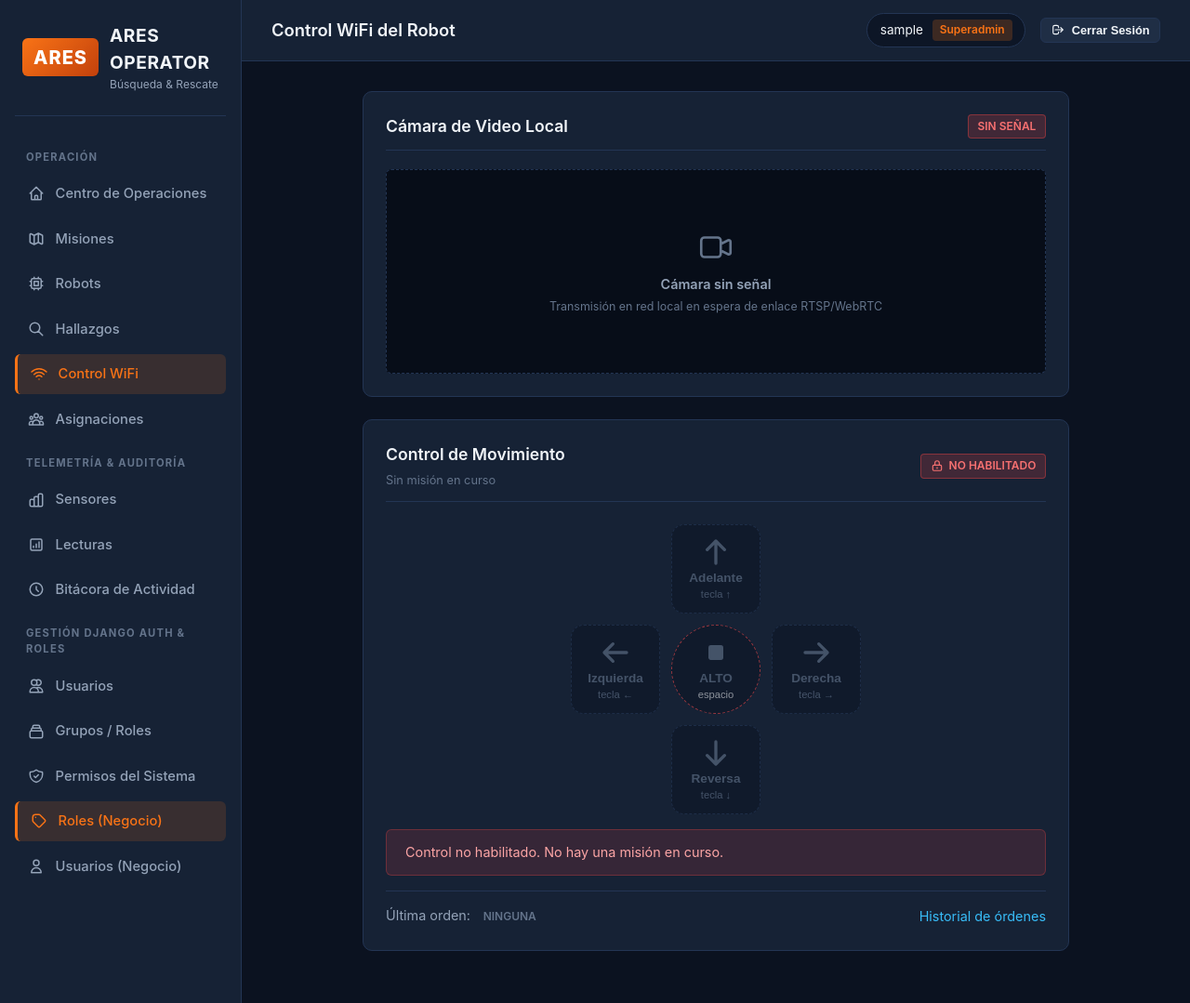
After one commit to UTVAM-Software/2026-III-Ares, a Django app: page /control-wifi/ in a window 1280 px wide. The commit adds this page. Shown: the whole page at 93% size. Run offline with Django 5.2, Linux system fonts and the light colour scheme; a user stored in the database is signed in; tables that the repository leaves empty hold one stand-in row (values such as "Sample post"); parts of the project's set-up code (start-up, migrations or seed data) failed here and were passed over.

Commit message:
Agregar Control WiFi y ajustes del menu y Centro de Operaciones

```diff
--- a/core/test_security.py
+++ b/core/test_security.py
@@ -223,7 +223,7 @@ class SecurityRegressionTests(TestCase):
             urls=importlib.import_module(prefix+'.urls').urlpatterns
             for item in urls:
                 name=item.name
-                if name.startswith('device_') or name in ('mision_cambiar_estado','mision_control'): continue
+                if name.startswith('device_') or name in ('mision_cambiar_estado','mision_control','control_wifi_orden','control_wifi_estado'): continue  # [MODIFICADO] rutas JSON del Control WiFi
                 pk=None
                 if '<' in str(item.pattern):
                     slug=name.replace('auth_','').rsplit('_',1)[0]
--- a/core/urls.py
+++ b/core/urls.py
@@ -1,6 +1,7 @@
 from django.urls import path
 from .views import (
     DashboardView, MisionControlView,
+    ControlWifiView, ControlWifiOrdenView, ControlWifiEstadoView,  # [NUEVO]
     MisionListView, MisionDetailView, MisionCreateView, MisionUpdateView, MisionDeleteView, MisionCambiarEstadoView,
     RobotListView, RobotCreateView, RobotUpdateView, RobotDeleteView,
     AsignacionListView, AsignacionCreateView, AsignacionUpdateView, AsignacionDeleteView,
@@ -47,4 +48,10 @@ urlpatterns = [
     path('hallazgos/<uuid:pk>/editar/', HallazgoUpdateView.as_view(), name='hallazgo_update'),
     path('hallazgos/<uuid:pk>/eliminar/', HallazgoDeleteView.as_view(), name='hallazgo_delete'),
     path('misiones/<uuid:pk>/control/', MisionControlView.as_view(), name='mision_control'),
+
+
+    # [NUEVO] Control WiFi (Administrador y Operador responsable)
+    path('control-wifi/', ControlWifiView.as_view(), name='control_wifi'),
+    path('control-wifi/<uuid:pk>/orden/', ControlWifiOrdenView.as_view(), name='control_wifi_orden'),
+    path('control-wifi/<uuid:pk>/estado/', ControlWifiEstadoView.as_view(), name='control_wifi_estado'),
 ]
--- a/core/views.py
+++ b/core/views.py
@@ -277,3 +277,69 @@ class MisionControlView(AccessMixin,DetailView):
             record(request.user,'Orden rechazada','Validación rechazada',mission)
             messages.error(request,' '.join(error for errors in form.errors.values() for error in errors))
         return redirect('core:dashboard')
+
+
+# ---------------------------------------------------------------------------
+# [NUEVO] Control WiFi del robot: lo usan el Administrador y el Operador
+# responsable de una misión en curso. Usa las mismas órdenes y validaciones
+# que el resto de ARES (el robot las recoge con su credencial).
+# ---------------------------------------------------------------------------
+def wifi_mission(user, pk=None):
+    """Misión en curso que el usuario puede controlar (Administrador: cualquiera; Operador: solo la suya)."""
+    current=role(user)
+    if current not in ('Administrador','Operador') or not allowed(user,Orden,'add'):
+        raise PermissionDenied('El control WiFi es exclusivo para administradores y operadores.')
+    qs=Mision.objects.select_related('robot').filter(estado='en_curso')
+    if current=='Operador': qs=qs.filter(operador_responsable=business_user(user))
+    if pk is not None: qs=qs.filter(pk=pk)
+    return qs.order_by('-inicio').first()
+
+class ControlWifiView(AresLoginRequiredMixin,View):
+    """Sección siempre visible para quien puede ver órdenes; solo se habilita para quien puede controlar."""
+    def get(self,request):
+        user=request.user
+        if not allowed(user,Orden,'view'): raise PermissionDenied('Sin acceso a la sección de control.')
+        puede_mandar=role(user) in ('Administrador','Operador') and allowed(user,Orden,'add')
+        mision=wifi_mission(user) if puede_mandar else None
+        habilitado=mision is not None
+        motivo=''
+        if not habilitado:
+            # Misión en curso visible para el usuario, solo para mostrar su nombre.
+            mision=missions(user).filter(estado='en_curso').select_related('robot').order_by('-inicio').first()
+            if not puede_mandar: motivo='Tu rol solo puede consultar esta sección.'
+            elif mision: motivo='No eres el operador responsable de la misión en curso.'
+            else: motivo='No hay una misión en curso.'
+        return render(request,'core/control_wifi.html',{'mision':mision,'habilitado':habilitado,'motivo':motivo})
+
+class ControlWifiOrdenView(AresLoginRequiredMixin,View):
+    http_method_names=['post']
+    def post(self,request,pk):
+        from datetime import timedelta
+        from django.http import JsonResponse
+        from django.utils import timezone
+        from django.db.models import Max
+        with transaction.atomic():
+            mission=wifi_mission(request.user,pk)
+            if not mission: return JsonResponse({'ok':False,'mensaje':'La misión no está en curso o no tienes permiso para controlarla.'},status=404)
+            Robot.objects.select_for_update().get(pk=mission.robot_id)
+            mission=Mision.objects.select_for_update().get(pk=mission.pk)
+            assignment=mission.asignaciones.filter(usuario_id=mission.operador_responsable_id).first()
+            if not assignment: return JsonResponse({'ok':False,'mensaje':'La misión no tiene operador responsable asignado.'},status=400)
+            last=Orden.objects.filter(asignacion=assignment).aggregate(last=Max('secuencia'))['last'] or 0
+            form=OrdenForm(actor=request.user,data={'asignacion':assignment.pk,'secuencia':last+1,'accion':request.POST.get('accion'),
+                'duracion_ms':500,'vencimiento':(timezone.now()+timedelta(seconds=2)).isoformat()})
+            if form.is_valid():
+                order=form.save()
+                record(request.user,f'Orden WiFi: {order.accion}','Pendiente de confirmación',mission)
+                return JsonResponse({'ok':True,'mensaje':'Orden enviada. Esperando confirmación del robot.'})
+            record(request.user,'Orden WiFi rechazada','Validación rechazada',mission)
+            return JsonResponse({'ok':False,'mensaje':' '.join(error for errors in form.errors.values() for error in errors)},status=400)
+
+class ControlWifiEstadoView(AresLoginRequiredMixin,View):
+    def get(self,request,pk):
+        from django.http import JsonResponse
+        mission=wifi_mission(request.user,pk)
+        if not mission: return JsonResponse({'ok':False,'mensaje':'La misión ya no está en curso.'},status=404)
+        last=Orden.objects.filter(asignacion__mision=mission).order_by('-secuencia').first()
+        return JsonResponse({'ok':True,'conectado':mission.robot.conectado,
+            'ultima':{'accion':last.accion,'estado':last.estado_confirmacion} if last else None})
--- a/templates/base.html
+++ b/templates/base.html
@@ -53,11 +53,11 @@
           </a>
         </li>
         {% endif %}
-        {% if ares_can.view_orden %}{# [MODIFICADO] Solo se muestra si el rol puede verlo #}
+        {% if ares_can.view_orden %}{# [MODIFICADO] "Órdenes" se sustituye por "Control WiFi" (el historial de órdenes se abre desde ahí) #}
         <li>
-          <a href="{% url 'core:orden_list' %}" class="ares-nav-link {% if 'orden' in request.resolver_match.url_name %}active{% endif %}">
-            <svg class="ares-nav-icon" fill="none" stroke="currentColor" viewBox="0 0 24 24"><path stroke-linecap="round" stroke-linejoin="round" stroke-width="2" d="M13 10V3L4 14h7v7l9-11h-7z"/></svg>
-            Órdenes
+          <a href="{% url 'core:control_wifi' %}" class="ares-nav-link {% if 'control_wifi' in request.resolver_match.url_name or 'orden' in request.resolver_match.url_name %}active{% endif %}">
+            <svg class="ares-nav-icon" fill="none" stroke="currentColor" viewBox="0 0 24 24"><path stroke-linecap="round" stroke-linejoin="round" stroke-width="2" d="M8.111 16.404a5.5 5.5 0 017.778 0M12 20h.01m-7.08-7.071c3.904-3.905 10.236-3.905 14.141 0M1.394 9.393c5.857-5.857 15.355-5.857 21.213 0"/></svg>
+            Control WiFi
           </a>
         </li>
         {% endif %}
@@ -105,7 +105,7 @@
         <li>
           <a href="{% url 'usuarios:auth_user_list' %}" class="ares-nav-link {% if 'auth_user' in request.resolver_match.url_name %}active{% endif %}">
             <svg class="ares-nav-icon" fill="none" stroke="currentColor" viewBox="0 0 24 24"><path stroke-linecap="round" stroke-linejoin="round" stroke-width="2" d="M12 4.354a4 4 0 110 5.292M15 21H3v-1a6 6 0 0112 0v1zm0 0h6v-1a6 6 0 00-9-5.197M13 7a4 4 0 11-8 0 4 4 0 018 0z"/></svg>
-            Usuarios (Django Auth)
+            Usuarios
           </a>
         </li>
         {% endif %}
--- /dev/null
+++ b/templates/core/control_wifi.html
@@ -0,0 +1,200 @@
+{% extends 'base.html' %}
+{# [NUEVO] Control WiFi del robot (sustituye a "Órdenes" en el menú).                 #}
+{# Cámara arriba y cruceta de control abajo. Siempre visible; solo se habilita para   #}
+{# el Administrador y el Operador responsable cuando hay una misión en curso.         #}
+
+{% block title %}Control WiFi - ARES{% endblock %}
+{% block page_title %}Control WiFi del Robot{% endblock %}
+
+{% block extra_head %}
+<style>
+  .wifi-pad { display:grid; grid-template-columns:repeat(3, 96px); grid-template-rows:repeat(3, 96px); gap:12px; justify-content:center; margin:1.5rem 0 1rem; }
+  .wifi-btn { display:flex; flex-direction:column; align-items:center; justify-content:center; gap:4px; border-radius:14px; cursor:pointer;
+              border:1px solid var(--border-color); background:var(--bg-card-hover); color:var(--text-main); font-weight:700; font-size:.85rem;
+              transition:transform .08s, background-color .15s, border-color .15s; user-select:none; }
+  .wifi-btn svg { width:32px; height:32px; }
+  .wifi-btn small { font-size:.7rem; font-weight:400; color:var(--text-dim); }
+  .wifi-btn:hover:not(:disabled) { border-color:var(--primary); color:var(--primary); }
+  .wifi-btn.pulsado { transform:scale(.94); background:rgba(16,185,129,.25); border-color:var(--success); color:#34D399; }
+  .wifi-btn:disabled { background:var(--bg-input); color:var(--text-dim); border-style:dashed; cursor:not-allowed; opacity:.6; }
+  .wifi-alto { border-radius:50%; background:var(--danger); border-color:var(--danger); color:#fff; }
+  .wifi-alto small { color:rgba(255,255,255,.85); }
+  .wifi-alto:hover:not(:disabled) { color:#fff; border-color:#fff; }
+  .wifi-alto.pulsado { background:#DC2626; color:#fff; border-color:#fff; }
+  .wifi-badges { display:flex; gap:.5rem; align-items:center; flex-wrap:wrap; }
+  .wifi-badges .badge { display:inline-flex; align-items:center; gap:.35rem; }
+  .wifi-badges svg { width:14px; height:14px; }
+  .wifi-pie { display:flex; justify-content:space-between; align-items:center; flex-wrap:wrap; gap:.75rem;
+              border-top:1px solid var(--border-color); margin-top:1rem; padding-top:.9rem; font-size:.9rem; color:var(--text-muted); }
+  #wifi-aviso { text-align:center; font-size:.9rem; min-height:1.4rem; color:var(--text-muted); }
+  @media (max-width: 480px) { .wifi-pad { grid-template-columns:repeat(3, 84px); grid-template-rows:repeat(3, 84px); } }
+</style>
+{% endblock %}
+
+{% block content %}
+<div style="max-width:760px;margin:auto">
+
+  <!-- Parte superior: Cámara (movida desde el Centro de Operaciones) -->
+  <div class="ares-card">
+    <div class="ares-card-header">
+      <div>
+        <h3 class="ares-card-title">Cámara de Video Local</h3>
+      </div>
+      <span class="badge badge-vencida">Sin Señal</span>
+    </div>
+    <div class="ares-video-box">
+      <svg style="width: 42px; height: 42px;" fill="none" stroke="currentColor" viewBox="0 0 24 24"><path stroke-linecap="round" stroke-linejoin="round" stroke-width="1.5" d="M15 10l4.553-2.276A1 1 0 0121 8.618v6.764a1 1 0 01-1.447.894L15 14M5 18h8a2 2 0 002-2V8a2 2 0 00-2-2H5a2 2 0 00-2 2v8a2 2 0 002 2z"/></svg>
+      <span style="font-weight: 600; font-size: 0.9rem; color: var(--text-muted);">Cámara sin señal</span>
+      <span style="font-size: 0.78rem; margin-top: 0.25rem;">Transmisión en red local en espera de enlace RTSP/WebRTC</span>
+    </div>
+  </div>
+
+  <!-- Parte inferior: Control de movimiento (siempre visible) -->
+  <div class="ares-card">
+    <div class="ares-card-header">
+      <div>
+        <h3 class="ares-card-title">Control de Movimiento</h3>
+        <span style="font-size:.8rem;color:var(--text-dim);">
+          {% if mision %}{{ mision.nombre }} · Robot {{ mision.robot.codigo }}{% else %}Sin misión en curso{% endif %}
+        </span>
+      </div>
+      <div class="wifi-badges">
+        {% if habilitado %}
+          <span id="wifi-habilitado" class="badge badge-en_curso"><svg fill="none" stroke="currentColor" viewBox="0 0 24 24"><path stroke-linecap="round" stroke-linejoin="round" stroke-width="2" d="M9 12l2 2 4-4m6 2a9 9 0 11-18 0 9 9 0 0118 0z"/></svg>Habilitado</span>
+        {% else %}
+          <span id="wifi-habilitado" class="badge badge-vencida"><svg fill="none" stroke="currentColor" viewBox="0 0 24 24"><path stroke-linecap="round" stroke-linejoin="round" stroke-width="2" d="M12 15v2m-6 4h12a2 2 0 002-2v-6a2 2 0 00-2-2H6a2 2 0 00-2 2v6a2 2 0 002 2zm10-10V7a4 4 0 00-8 0v4h8z"/></svg>No habilitado</span>
+        {% endif %}
+        {% if mision %}
+          <span id="wifi-enlace" class="badge {% if mision.robot.conectado %}badge-en_curso{% elif habilitado %}badge-pendiente{% else %}badge-vencida{% endif %}"><svg fill="none" stroke="currentColor" viewBox="0 0 24 24"><path stroke-linecap="round" stroke-linejoin="round" stroke-width="2" d="M8.111 16.404a5.5 5.5 0 017.778 0M12 20h.01m-7.08-7.071c3.904-3.905 10.236-3.905 14.141 0M1.394 9.393c5.857-5.857 15.355-5.857 21.213 0"/></svg><span id="wifi-enlace-texto">{% if mision.robot.conectado %}Robot conectado{% else %}Robot sin enlace{% endif %}</span></span>
+        {% endif %}
+      </div>
+    </div>
+
+    <form id="wifi-form" {% if habilitado %}data-orden-url="{% url 'core:control_wifi_orden' mision.pk %}" data-estado-url="{% url 'core:control_wifi_estado' mision.pk %}" data-conectado="{% if mision.robot.conectado %}1{% else %}0{% endif %}"{% endif %}>
+      {% csrf_token %}
+      <div class="wifi-pad">
+        <span></span>
+        <button type="button" class="wifi-btn wifi-mov" data-accion="avanzar" aria-label="Adelante" {% if not habilitado or not mision.robot.conectado %}disabled{% endif %}>
+          <svg fill="none" stroke="currentColor" viewBox="0 0 24 24"><path stroke-linecap="round" stroke-linejoin="round" stroke-width="2.5" d="M5 10l7-7m0 0l7 7m-7-7v18"/></svg>Adelante<small>tecla ↑</small>
+        </button>
+        <span></span>
+        <button type="button" class="wifi-btn wifi-mov" data-accion="girar_izquierda" aria-label="Izquierda" {% if not habilitado or not mision.robot.conectado %}disabled{% endif %}>
+          <svg fill="none" stroke="currentColor" viewBox="0 0 24 24"><path stroke-linecap="round" stroke-linejoin="round" stroke-width="2.5" d="M10 19l-7-7m0 0l7-7m-7 7h18"/></svg>Izquierda<small>tecla ←</small>
+        </button>
+        <button type="button" class="wifi-btn wifi-alto" data-accion="parar" aria-label="Alto" {% if not habilitado %}disabled{% endif %}>
+          <svg fill="currentColor" viewBox="0 0 24 24"><rect x="6" y="6" width="12" height="12" rx="2"/></svg>ALTO<small>espacio</small>
+        </button>
+        <button type="button" class="wifi-btn wifi-mov" data-accion="girar_derecha" aria-label="Derecha" {% if not habilitado or not mision.robot.conectado %}disabled{% endif %}>
+          <svg fill="none" stroke="currentColor" viewBox="0 0 24 24"><path stroke-linecap="round" stroke-linejoin="round" stroke-width="2.5" d="M14 5l7 7m0 0l-7 7m7-7H3"/></svg>Derecha<small>tecla →</small>
+        </button>
+        <span></span>
+        <button type="button" class="wifi-btn wifi-mov" data-accion="retroceder" aria-label="Reversa" {% if not habilitado or not mision.robot.conectado %}disabled{% endif %}>
+          <svg fill="none" stroke="currentColor" viewBox="0 0 24 24"><path stroke-linecap="round" stroke-linejoin="round" stroke-width="2.5" d="M19 14l-7 7m0 0l-7-7m7 7V3"/></svg>Reversa<small>tecla ↓</small>
+        </button>
+        <span></span>
+      </div>
+    </form>
+
+    {% if habilitado %}
+      <div id="wifi-aviso" role="status">{% if mision.robot.conectado %}Cada toque mueve el robot medio segundo.{% else %}Sin enlace con el robot: solo puedes usar ALTO.{% endif %}</div>
+    {% else %}
+      <div class="ares-alert ares-alert-error" role="status">Control no habilitado. {{ motivo }}</div>
+    {% endif %}
+
+    <div class="wifi-pie">
+      <span>Última orden: <span id="wifi-ultima" class="badge" style="background:none;border:none;color:var(--text-dim);">ninguna</span></span>
+      {% if ares_can.view_orden %}
+      <a href="{% url 'core:orden_list' %}" style="color:var(--info);">Historial de órdenes</a>
+      {% endif %}
+    </div>
+  </div>
+</div>
+{% endblock %}
+
+{% block extra_scripts %}
+{% if habilitado %}
+<script>
+(function () {
+  const form = document.getElementById('wifi-form');
+  const csrf = form.querySelector('input[name="csrfmiddlewaretoken"]').value;
+  const aviso = document.getElementById('wifi-aviso');
+  const enlace = document.getElementById('wifi-enlace');
+  const enlaceTexto = document.getElementById('wifi-enlace-texto');
+  const ultima = document.getElementById('wifi-ultima');
+  const movimiento = form.querySelectorAll('.wifi-mov');
+  const alto = form.querySelector('.wifi-alto');
+  const nombres = {avanzar:'Adelante', girar_izquierda:'Izquierda', parar:'Alto', girar_derecha:'Derecha', retroceder:'Reversa'};
+  const estados = {pendiente:['pendiente','badge-pendiente'], aceptada:['aceptada por el robot','badge-aceptada'],
+                   rechazada:['rechazada','badge-rechazada'], vencida:['vencida','badge-vencida'], desconocida:['sin confirmar','badge-vencida']};
+  let conectado = form.dataset.conectado === '1';
+  let enviando = false;
+
+  function aplicarEnlace() {
+    movimiento.forEach(b => b.disabled = enviando || !conectado);
+    alto.disabled = enviando;
+    enlace.className = 'badge ' + (conectado ? 'badge-en_curso' : 'badge-pendiente');
+    enlaceTexto.textContent = conectado ? 'Robot conectado' : 'Robot sin enlace';
+  }
+
+  function avisar(texto, color) {
+    aviso.textContent = texto;
+    aviso.style.color = color || 'var(--text-muted)';
+  }
+
+  function pulsar(boton) {
+    boton.classList.add('pulsado');
+    setTimeout(() => boton.classList.remove('pulsado'), 180);
+  }
+
+  async function enviar(boton) {
+    if (boton.disabled) return;
+    pulsar(boton);
+    const accion = boton.dataset.accion;
+    enviando = true; aplicarEnlace();
+    const datos = new FormData();
+    datos.append('accion', accion);
+    try {
+      const resp = await fetch(form.dataset.ordenUrl, {method:'POST', body:datos, headers:{'X-CSRFToken':csrf}, credentials:'same-origin'});
+      const json = await resp.json().catch(() => ({ok:false, mensaje:'Acceso denegado o sesión expirada.'}));
+      avisar(nombres[accion] + ': ' + json.mensaje, json.ok ? '#34D399' : '#F87171');
+    } catch (e) {
+      avisar('No se pudo contactar al servidor ARES.', '#F87171');
+    } finally {
+      enviando = false; aplicarEnlace(); actualizar();
+    }
+  }
+
+  async function actualizar() {
+    try {
+      const resp = await fetch(form.dataset.estadoUrl, {credentials:'same-origin'});
+      if (!resp.ok) return;
+      const json = await resp.json();
+      if (json.conectado !== conectado) {
+        conectado = json.conectado;
+        avisar(conectado ? 'Cada toque mueve el robot medio segundo.' : 'Sin enlace con el robot: solo puedes usar ALTO.');
+      }
+      aplicarEnlace();
+      if (json.ultima) {
+        const [texto, clase] = estados[json.ultima.estado] || [json.ultima.estado, 'badge-pendiente'];
+        ultima.textContent = nombres[json.ultima.accion] + ' · ' + texto;
+        ultima.className = 'badge ' + clase;
+        ultima.removeAttribute('style');
+      }
+    } catch (e) { /* se reintenta en el siguiente ciclo */ }
+  }
+
+  form.querySelectorAll('button[data-accion]').forEach(b => b.addEventListener('click', () => enviar(b)));
+  const teclas = {ArrowUp:'avanzar', ArrowDown:'retroceder', ArrowLeft:'girar_izquierda', ArrowRight:'girar_derecha', ' ':'parar'};
+  document.addEventListener('keydown', (ev) => {
+    const accion = teclas[ev.key];
+    if (!accion || ev.repeat) return;
+    ev.preventDefault();
+    enviar(form.querySelector('button[data-accion="' + accion + '"]'));
+  });
+
+  actualizar();
+  setInterval(actualizar, 1500);
+})();
+</script>
+{% endif %}
+{% endblock %}
```
Also changed, not shown: templates/core/dashboard.html (+13 -108 lines).
